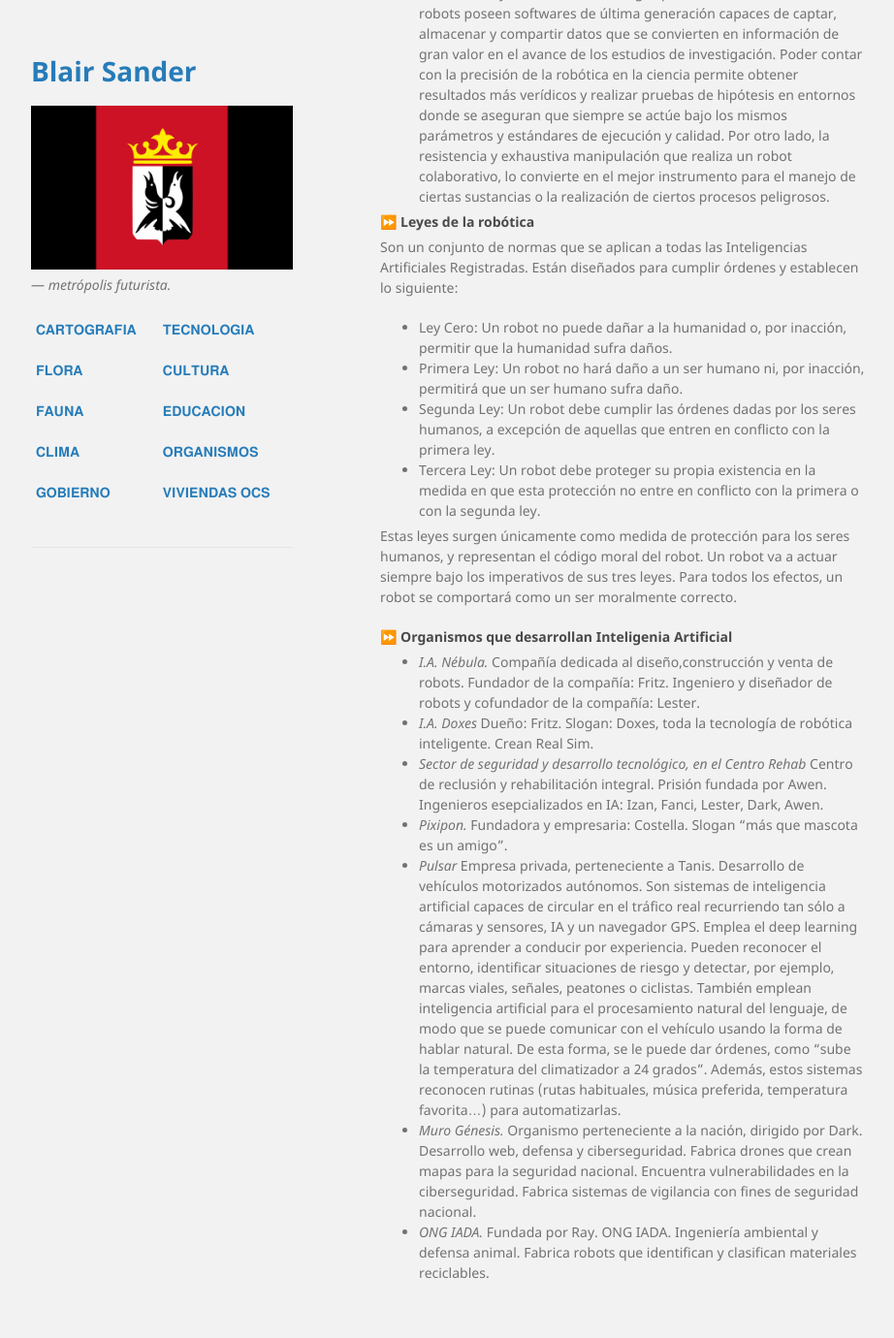
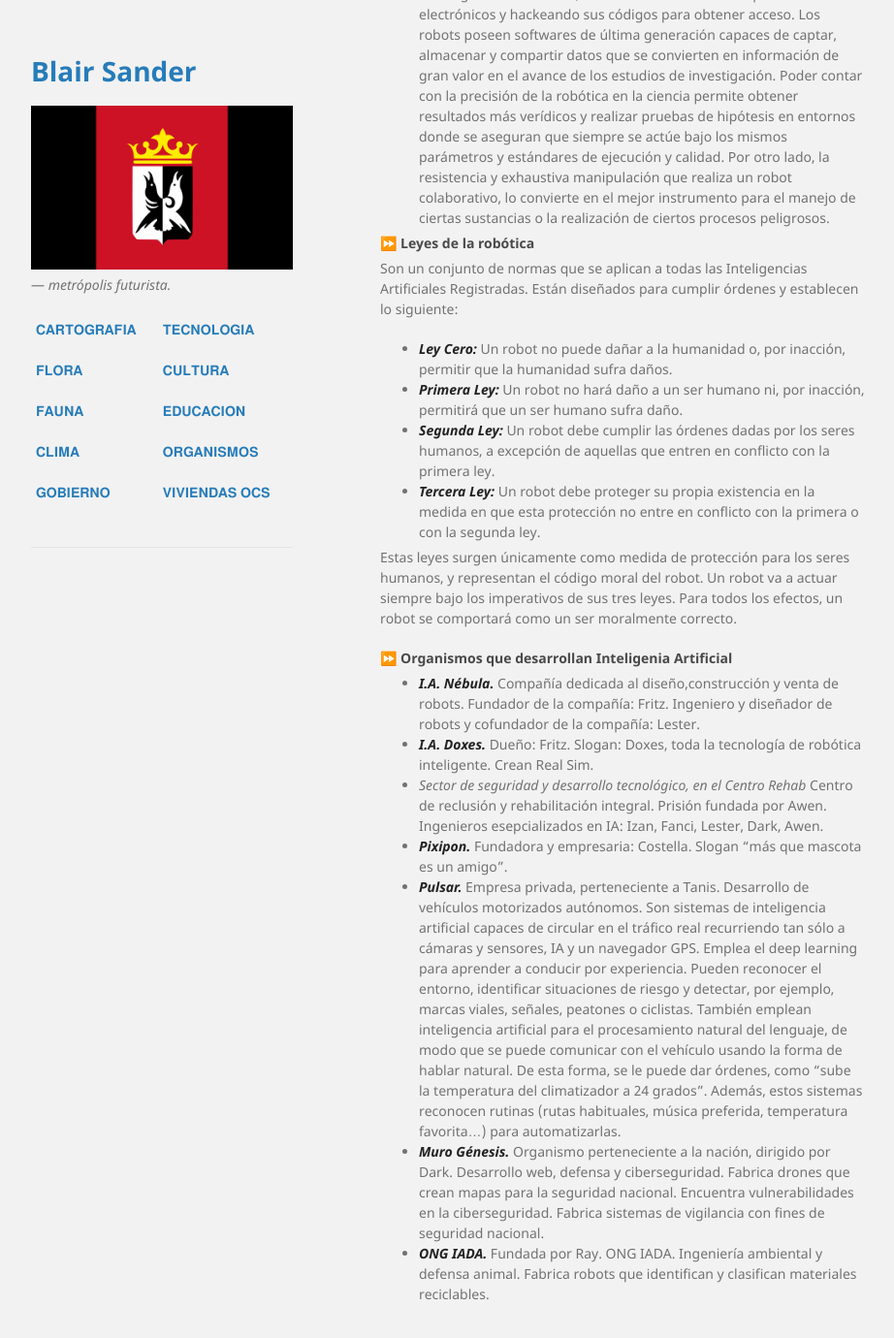
Before and after one commit to BlairSander/ciudad, a Jekyll site: the page built from tecnologia.md, in a window 1280 px wide and 1400 px high, scrolled down 3714 px. Shown: the top 1380 px of the window at 97% size, without its empty margins (178-1100 px from the left). Built offline with Jekyll 4.4.1, drawn with Linux system fonts in a browser that asks for light colours.

Commit message:
Update tecnologia.md

```diff
--- a/tecnologia.md
+++ b/tecnologia.md
@@ -55,8 +55,8 @@ layout: default
 La metrópolis cuenta con diferentes tipos de inteligencia artificial que forman parte de la viuda cotidina, los sistemas de Inteligencia Artificial utilizados en distintos dispositivos inteligentes y los androides (que pueden ser antropomórficos o zoomórficos). Éstos fueron diseñados y creados por unos pocos ingenieros y empresarios. Los androides que son mucho más complejos que los sistemas de dispositivos, están regidos bajo leyes y normativas por lo que se requiere un registro nacional obligatorio, de caso contrario se estaría ejerciendo contra la ley. Por lo tanto los diferentes modelos de androides se clasifican en Modelos registrados y modelos sin registrar.
 
 <h4>⏩ Modelos registrados</h4>
-
-*Modelos SCA (Sistema Cibernético Antropomórfico)*
+<br>&nbsp;
+***Modelos SCA (Sistema Cibernético Antropomórfico)***
 
 _SCA-200_
 * Ingeniero y diseñador: Lester
@@ -78,30 +78,31 @@ _SCA-300_
 * Ingeniero y diseñador: Awen
 * Construcción: En el sector de seguridad y desarrollo tecnológico, en el Centro Rehab.
 * Características: Máquina diseñada con las especificaciones de un esqueleto humano, subsecuentemente envuelta en piel viva cultivada y tejido. No sólo parece humano, sino que también suda, huele, sangra, y puede imitar voces humanas. Sin embargo, ciertos animales y serkeis pueden advertir la presencia de la máquina. Los perros son empleados a menudo en los puestos de custodia para detectarlos. Su endoesqueleto fue construido en hiperaleación, y por lo tanto esto lo hace esencialmente inmune a armas de fuego de medio y bajo calibre. Aunque es posible destruirlo sin recurrir a armas de fuego, atravesando su cuello con una barra metálica y girar esta con las manos, ejerciendo presión sobre las piezas del mismo que mantienen en su lugar la cabeza hasta conseguir zafarlas y decapitarlo.
-
-*Modelos MCZ (Mascota Cibernética Zoomorfa)*
+<br>&nbsp;
+***Modelos MCZ (Mascota Cibernética Zoomorfa)***
 
 _manapon_
 * Ingeniero y diseñador: Costella
 * Construcción: En la empresa pixipon
 * Ejemplos: Perritos elementales
 * Características: Los manapon, en plural manapons, son androides que tienen un grado de parentesco animal. Siempre con apariencias adorables. Tienen un circuito ánima, el cual es un implante que genera sentimientos en el androide. El circuito puede madurar con el androide. Su uso principal es el de compañía y entretenimiento, sustituyendo en algunos casos a las mascotas reales.
+<br>&nbsp;
 
 <h4>⏩ Modelos Sin Registro</h4>
 
-*Modelos EGAL (Exterminador Galáctico)*
+***Modelos EGAL (Exterminador Galáctico)***
 
 _EGALx_
 * Ingeniero y diseñador: Logan
 * Características: Con la apariencia de mujer, es un prototipo altamente avanzado creado para el combate y destrucción. Cuenta con un endoesqueleto con una aleación muy dura, con la propiedad de formar armas blancas y objetos cortantes de metal con sus brazos. Su endoesqueleto está cubierto por tecnología nanométrica en metal líquido, con capacidad de tomar la apariencia y voz de personas con las que ha tenido algún contacto físico. Tiene la facilidad para colarse por espacios reducidos, rápido restablecimiento al impacto físico de golpes y ataques con objetos sólidos y armas, facilidad para formar armas con las que matar. El único modo de destruirlo definitivamente es fundirlo o bañarlo con ácido.
 
-*Modelos Doppel (significa «doble»)*
+***Modelos Doppel (significa «doble»)***
 
 _DOPPEL-10 	TOP SECRET xd_
 * Ingeniero y diseñador: Awen
 * Características: Version mejorada en cuanto a la simulacion de humanidad, pero con resistencia baja, igual a la resistencia del cuerpo de Awen. No puede ser identificado por serkeis ni animales, solo si es destruida, desarmada e inspeccionada a fondo. Pensamiento y razonamiento, su funcion es asistir a los demas como lo haria la verdadera Awen. Capaz de sentir emociones y actuar acorde a las mismas. Autonomia. Personalidad marcada y basada en la de Awen. Memoria con informacion sobre la personalidad de Awen para actuar en base a lo que ella haria. Esta capacitada para tomar decisiones en situaciones dificiles.
 
-*Modelos RHI (Robot Humanoide de Investigación)*
+***Modelos RHI (Robot Humanoide de Investigación)***
 
 _RHI-500_
 * Ingeniero y diseñador: Franci
@@ -112,19 +113,19 @@ Los robots poseen softwares de última generación capaces de captar, almacenar
 
 Son un conjunto de normas que se aplican a todas las Inteligencias Artificiales Registradas. Están diseñados para cumplir órdenes y establecen lo siguiente:
 
-* Ley Cero: Un robot no puede dañar a la humanidad o, por inacción, permitir que la humanidad sufra daños.
-* Primera Ley: Un robot no hará daño a un ser humano ni, por inacción, permitirá que un ser humano sufra daño.
-* Segunda Ley: Un robot debe cumplir las órdenes dadas por los seres humanos, a excepción de aquellas que entren en conflicto con la primera ley.
-* Tercera Ley: Un robot debe proteger su propia existencia en la medida en que esta protección no entre en conflicto con la primera o con la segunda ley.
+* **_Ley Cero:_** Un robot no puede dañar a la humanidad o, por inacción, permitir que la humanidad sufra daños.
+* **_Primera Ley:_** Un robot no hará daño a un ser humano ni, por inacción, permitirá que un ser humano sufra daño.
+* **_Segunda Ley:_** Un robot debe cumplir las órdenes dadas por los seres humanos, a excepción de aquellas que entren en conflicto con la primera ley.
+* **_Tercera Ley:_** Un robot debe proteger su propia existencia en la medida en que esta protección no entre en conflicto con la primera o con la segunda ley.
 
 Estas leyes surgen únicamente como medida de protección para los seres humanos, y representan el código moral del robot. Un robot va a actuar siempre bajo los imperativos de sus tres leyes. Para todos los efectos, un robot se comportará como un ser moralmente correcto.
 
 <h4>⏩ Organismos que desarrollan Inteligenia Artificial</h4>
 
-* _I.A. Nébula._ Compañía dedicada al diseño,construcción y venta de robots. Fundador de la compañía: Fritz. Ingeniero y diseñador de robots y cofundador de la compañía: Lester.
-* _I.A. Doxes_ Dueño: Fritz. Slogan: Doxes, toda la tecnología de robótica inteligente. Crean Real Sim.
+* **_I.A. Nébula._** Compañía dedicada al diseño,construcción y venta de robots. Fundador de la compañía: Fritz. Ingeniero y diseñador de robots y cofundador de la compañía: Lester.
+* **_I.A. Doxes._** Dueño: Fritz. Slogan: Doxes, toda la tecnología de robótica inteligente. Crean Real Sim.
 * _Sector de seguridad y desarrollo tecnológico, en el Centro Rehab_ Centro de reclusión y rehabilitación integral. Prisión fundada por Awen. Ingenieros esepcializados en IA: Izan, Fanci, Lester, Dark, Awen.
-* _Pixipon._ Fundadora y empresaria: Costella. Slogan “más que mascota es un amigo”.
-* _Pulsar_ Empresa privada, perteneciente a Tanis. Desarrollo de vehículos motorizados autónomos. Son sistemas de inteligencia artificial capaces de circular en el tráfico real recurriendo tan sólo a cámaras y sensores, IA y un navegador GPS. Emplea el deep learning para aprender a conducir por experiencia. Pueden reconocer el entorno, identificar situaciones de riesgo y detectar, por ejemplo, marcas viales, señales, peatones o ciclistas. También emplean inteligencia artificial para el procesamiento natural del lenguaje, de modo que se puede comunicar con el vehículo usando la forma de hablar natural. De esta forma, se le puede dar órdenes, como “sube la temperatura del climatizador a 24 grados”. Además, estos sistemas reconocen rutinas (rutas habituales, música preferida, temperatura favorita…) para automatizarlas.
-* _Muro Génesis._ Organismo perteneciente a la nación, dirigido por Dark. Desarrollo web, defensa y ciberseguridad. Fabrica drones que crean mapas para la seguridad nacional. Encuentra vulnerabilidades en la ciberseguridad. Fabrica sistemas de vigilancia con fines de seguridad nacional.
-* _ONG IADA._ Fundada por Ray. ONG IADA. Ingeniería ambiental y defensa animal. Fabrica robots que identifican y clasifican materiales reciclables.
+* **_Pixipon._** Fundadora y empresaria: Costella. Slogan “más que mascota es un amigo”.
+* **_Pulsar._** Empresa privada, perteneciente a Tanis. Desarrollo de vehículos motorizados autónomos. Son sistemas de inteligencia artificial capaces de circular en el tráfico real recurriendo tan sólo a cámaras y sensores, IA y un navegador GPS. Emplea el deep learning para aprender a conducir por experiencia. Pueden reconocer el entorno, identificar situaciones de riesgo y detectar, por ejemplo, marcas viales, señales, peatones o ciclistas. También emplean inteligencia artificial para el procesamiento natural del lenguaje, de modo que se puede comunicar con el vehículo usando la forma de hablar natural. De esta forma, se le puede dar órdenes, como “sube la temperatura del climatizador a 24 grados”. Además, estos sistemas reconocen rutinas (rutas habituales, música preferida, temperatura favorita…) para automatizarlas.
+* **_Muro Génesis._** Organismo perteneciente a la nación, dirigido por Dark. Desarrollo web, defensa y ciberseguridad. Fabrica drones que crean mapas para la seguridad nacional. Encuentra vulnerabilidades en la ciberseguridad. Fabrica sistemas de vigilancia con fines de seguridad nacional.
+* **_ONG IADA._** Fundada por Ray. ONG IADA. Ingeniería ambiental y defensa animal. Fabrica robots que identifican y clasifican materiales reciclables.
```
